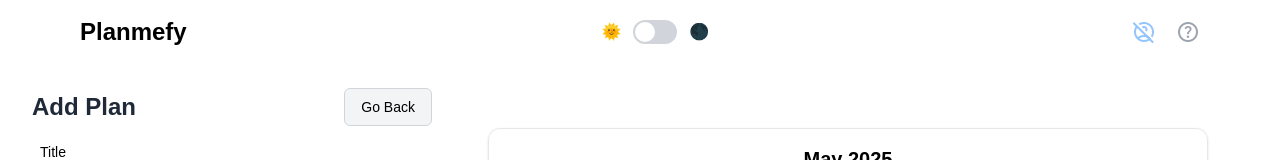
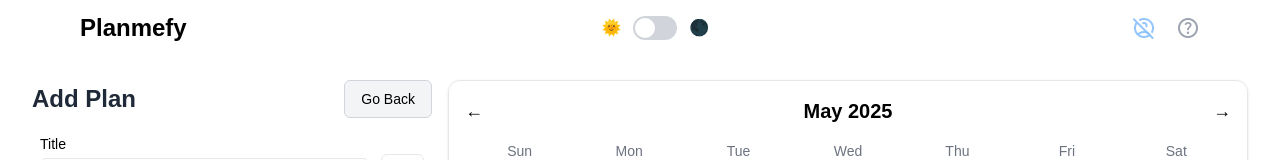
Before and after one commit to 7linso/planmefy, a Next.js app: page /calendar/create-plan in a window 1280 px wide. Shown: the top 160 px of the page. Built offline with nearby package versions, Linux system fonts and the light colour scheme; no server answers; sample sign-in values are in the browser's storage.

Commit message:
backup before making preview func

```diff
--- a/src/app/calendar/layout.tsx
+++ b/src/app/calendar/layout.tsx
@@ -6,8 +6,7 @@
     children: React.ReactNode
 }) {
     return (
-        <>
-            <div className="flex flex-col lg:flex-row gap-4 px-4 py-6">
+        <div className="flex flex-col-reverse lg:flex-row gap-4 px-4 py-6">
             <div className="w-full lg:w-1/3">
                 {children}
             </div>
@@ -15,6 +14,5 @@
                 <CustomCalendar />
             </div>
         </div>
-        </>
     )
 }
--- a/src/components/calendar/calendar.tsx
+++ b/src/components/calendar/calendar.tsx
@@ -20,7 +20,7 @@
     const yearLabel = actions.getYearLabel(currentDate)
 
     return (
-        <div className="border rounded-xl shadow p-4 m-10">
+        <div className="border rounded-xl shadow p-4 mb-4">
             <div className="flex justify-between items-center mb-4">
                 <button onClick={goToPrevMonth} className="text-lg">{'←'}</button>
                 <h2 className="text-xl font-bold">{monthLabel} {yearLabel}</h2>
--- a/src/components/general-components/delete-button.tsx
+++ b/src/components/general-components/delete-button.tsx
@@ -29,7 +29,7 @@
     return (
         <button
             type="button"
-            className="text-red-500 hover:text-red-700 transition-colors flex items-center gap-2"
+            className="text-red-500 hover:text-red-700 transition-colors flex items-center gap-2 pb-3"
             onClick={handleDelete}
         >
             <span className="material-symbols-outlined">delete</span>
--- a/src/components/header.tsx
+++ b/src/components/header.tsx
@@ -9,7 +9,7 @@
     const router = useRouter()
 
     return (<>
-        <nav className="flex justify-between items-center px-6 py-4 mx-10 sticky top-0">
+        <nav className="flex justify-between items-center px-4 py-2 sm:px-6 sm:py-3 lg:mx-10 sticky top-0">
             <Link href='/' className="text-2xl font-bold">
                 Planmefy
             </Link>
@@ -24,8 +24,7 @@
                                         router.push('/')
                                     })
                                 }
-                                className="flex items-center text-sm font-medium text-blue-300 dark:hover:text-blue-100 hover:text-blue-400 transition duration-200"
-                            >
+                                className="flex items-center text-sm font-medium text-blue-300 dark:hover:text-blue-100 hover:text-blue-400 transition duration-200">
                                 <span className="material-symbols-outlined text-3xl ml-2">
                                     account_circle_off
                                 </span>
--- a/src/components/plans/plans.list.tsx
+++ b/src/components/plans/plans.list.tsx
@@ -34,7 +34,7 @@
                         </strong>
                         <div className="flex gap-2 ml-auto">
                             <EditButton id={plan._id} />
-                            <DeleteButton id={plan._id} targetType='instance'/>
+                            <DeleteButton id={plan._id}/>
                         </div>
                     </div>
                     <Link href={`/calendar/${plan._id}`} scroll={false}>
```
Lines whose indentation alone changed are shown as unchanged.
